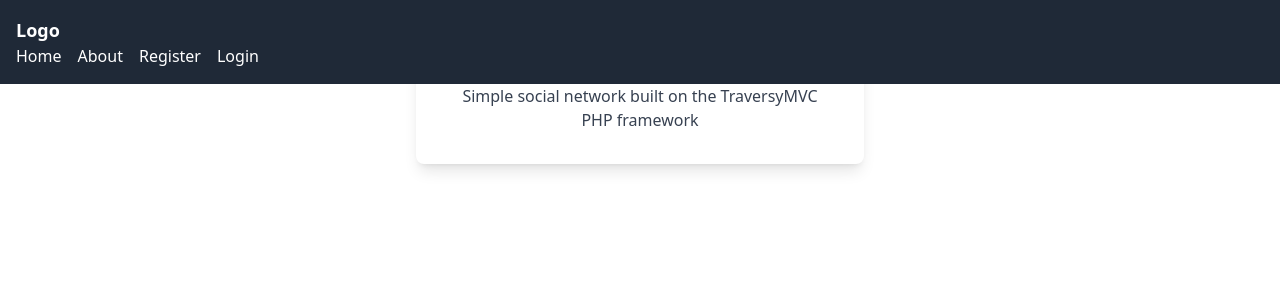
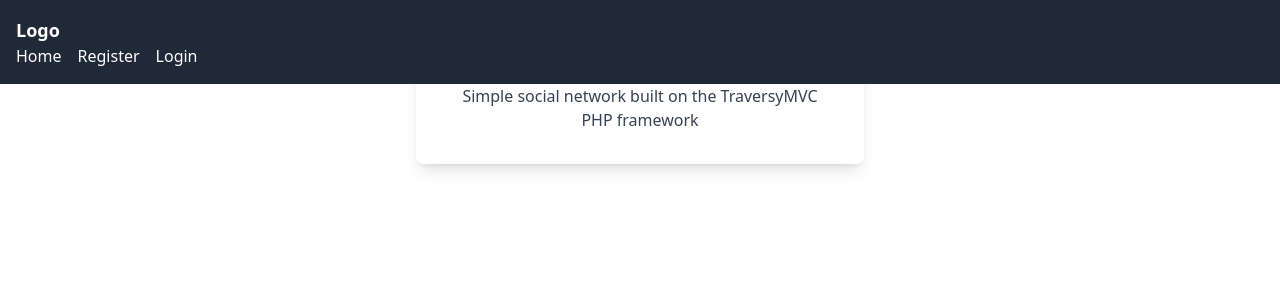
Before and after one commit to Youcode-Classe-E-2023-2024/Hamza_Meski_Wiki, a PHP site: page /Hamza_Meski_Wiki/ in a window 1280 px wide. Shown: the top 300 px of the page. Run offline with PHP 8.4, Linux system fonts and the light colour scheme; some libraries are stand-ins or nearby versions.

Commit message:
Nav bar handling

```diff
--- a/app/views/inc/navbar.php
+++ b/app/views/inc/navbar.php
@@ -5,9 +5,6 @@
         <ul class="flex space-x-4">
             <li>
                 <a href="<?php echo URLROOT; ?>/pages/index" class="text-white hover:text-gray-300">Home</a>
-            </li>
-            <li>
-                <a href="<?php echo URLROOT; ?>/pages/about" class="text-white hover:text-gray-300">About</a>
             </li>
         </ul>
 
@@ -19,6 +16,9 @@
                 </li>
                 <li>
                     <a href="<?php echo URLROOT; ?>/dashboard/index" class="text-white hover:text-gray-300">My Wikies</a>
+                </li>
+                <li>
+                    <a href="<?php echo URLROOT; ?>/pages/about" class="text-white hover:text-gray-300">About</a>
                 </li>
                 <li>
                     <a href="<?php echo URLROOT; ?>/users/logout" class="text-white hover:text-gray-300">Logout</a>
@@ -36,6 +36,9 @@
                 </li>
                 <li>
                     <a href="<?php echo URLROOT; ?>/dashboard/index" class="text-white hover:text-gray-300">My Wikies</a>
+                </li>
+                <li>
+                    <a href="<?php echo URLROOT; ?>/pages/about" class="text-white hover:text-gray-300">About</a>
                 </li>
                 <li>
                     <a href="<?php echo URLROOT; ?>/users/logout" class="text-white hover:text-gray-300">Logout</a>
```
